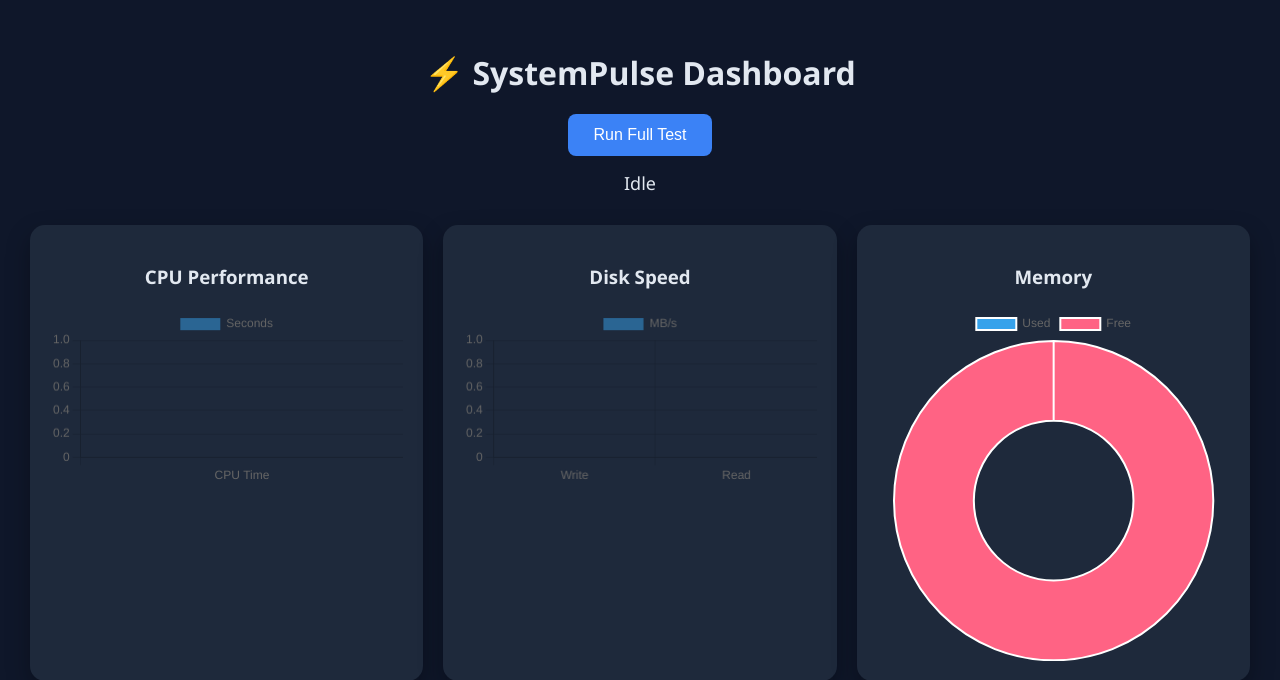
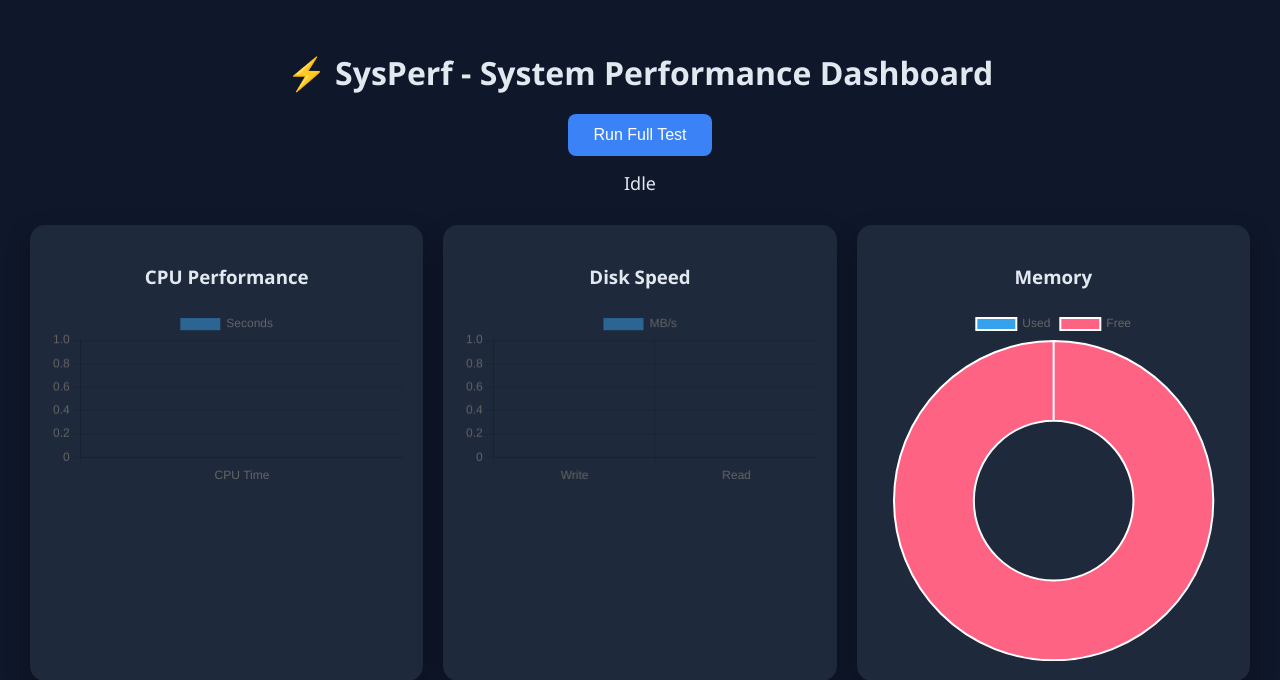
Before and after one commit to tanush-0/sysperf, a Flask app: page / in a window 1280 px wide. Shown: the top 680 px of the page. Run offline with Flask 3, Linux system fonts and the light colour scheme.

Commit message:
Rename dashboard from SystemPulse to SysPerf

```diff
--- a/templates/index.html
+++ b/templates/index.html
@@ -2,7 +2,7 @@
 <html lang="en">
 <head>
     <meta charset="UTF-8">
-    <title>SystemPulse Dashboard</title>
+    <title>⚡ SysPerf Dashboard</title>
 
     <!-- Chart.js -->
     <script src="https://cdn.jsdelivr.net/npm/chart.js"></script>
@@ -12,7 +12,7 @@
 <body>
 
 <div class="container">
-    <h1>⚡ SystemPulse Dashboard</h1>
+    <h1>⚡ SysPerf - System Performance Dashboard</h1>
 
     <button class="run-btn" onclick="startTest()">Run Full Test</button>
 
```
